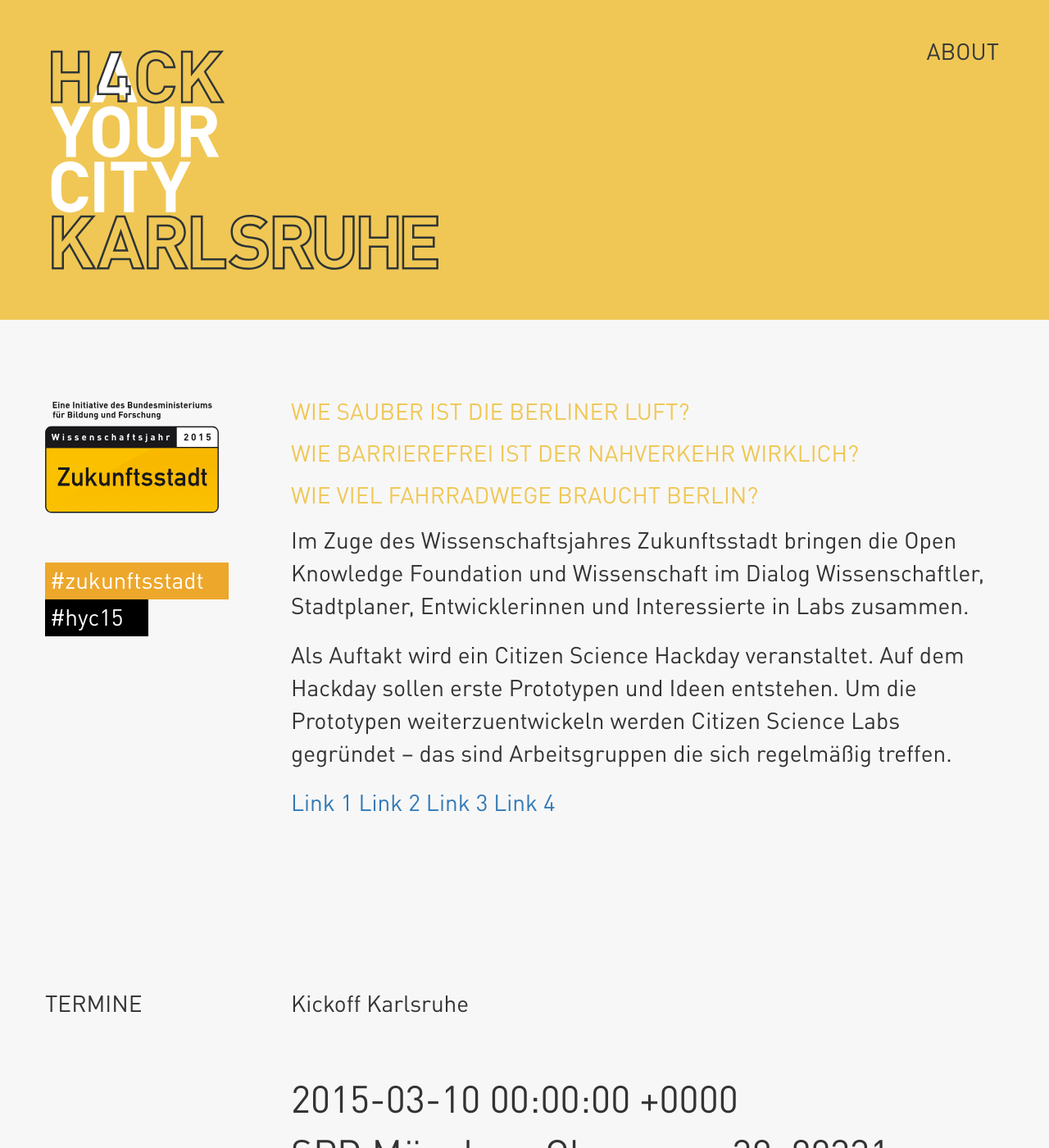
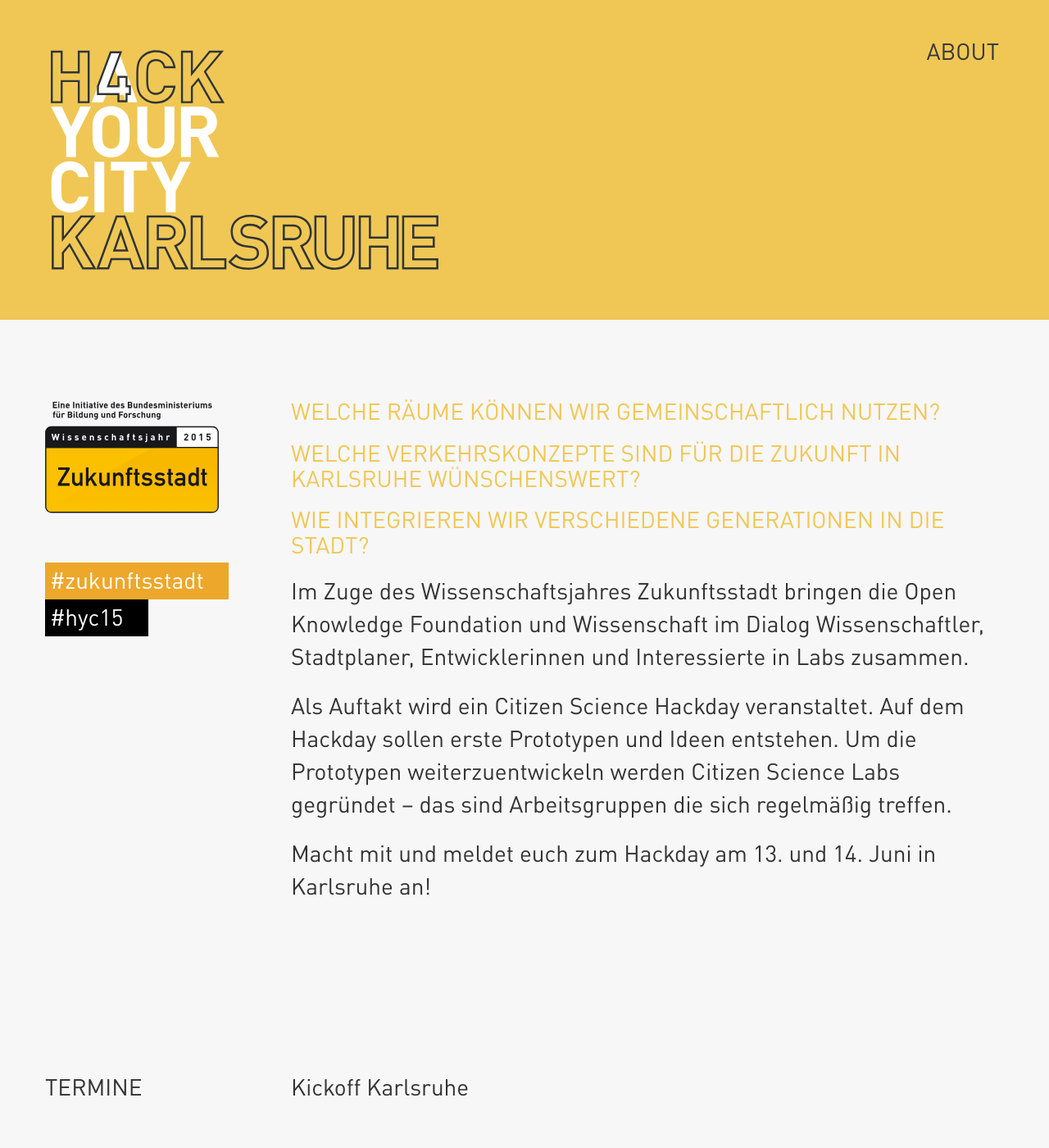
Before and after one commit to okfde/hackyourcity, a Jekyll site: the page built from labs/karlsruhe/index.html, in a window 1280 px wide and 1400 px high. Shown: the whole window at 82% size. Built offline with Jekyll 4.4.1, drawn with Linux system fonts in a browser that asks for light colours; nearby versions of some CDN libraries.

Commit message:
Text für Lab Karlsruhe

```diff
--- a/labs/karlsruhe/index.html
+++ b/labs/karlsruhe/index.html
@@ -46,16 +46,13 @@
 
 ---
 
-<h2>Wie sauber ist die Berliner Luft? </h2>
-<h2>Wie barrierefrei ist der Nahverkehr wirklich?</h2>
-<h2>Wie viel Fahrradwege braucht Berlin?</h2>
+<h2>Welche Räume können wir gemeinschaftlich nutzen? </h2>
+<h2>Welche Verkehrskonzepte sind für die Zukunft in Karlsruhe wünschenswert? </h2>
+<h2>Wie integrieren wir verschiedene Generationen in die Stadt?</h2>
 
 <p>Im Zuge des Wissenschaftsjahres Zukunftsstadt bringen die Open Knowledge Foundation und Wissenschaft im Dialog Wissenschaftler, Stadtplaner, Entwicklerinnen und Interessierte in Labs zusammen.</p>
 <p>Als Auftakt wird ein Citizen Science Hackday veranstaltet.
 Auf dem Hackday sollen erste Prototypen und Ideen entstehen. Um die Prototypen weiterzuentwickeln werden Citizen Science Labs gegründet – das sind Arbeitsgruppen die sich regelmäßig treffen.</p>
 <p>
-  <a href="#">Link 1</a>
-  <a href="#">Link 2</a>
-  <a href="#">Link 3</a>
-  <a href="#">Link 4</a>
+Macht mit und meldet euch zum Hackday am 13. und 14. Juni in Karlsruhe an!
 </p>
```
